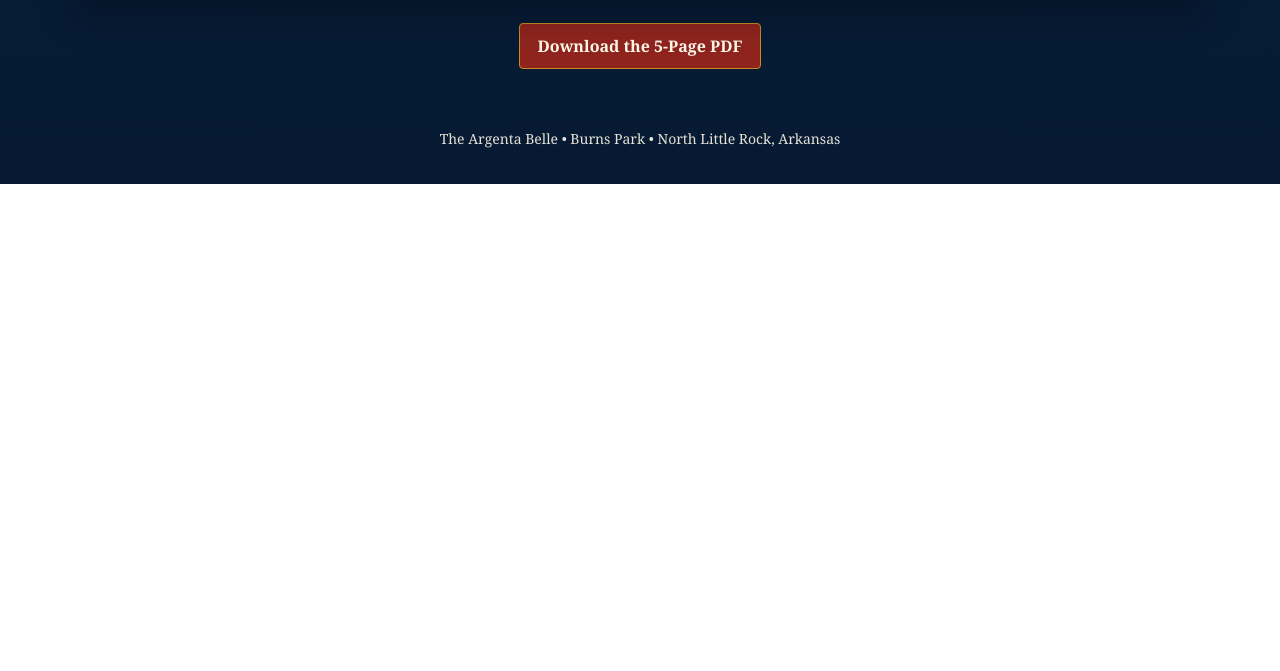
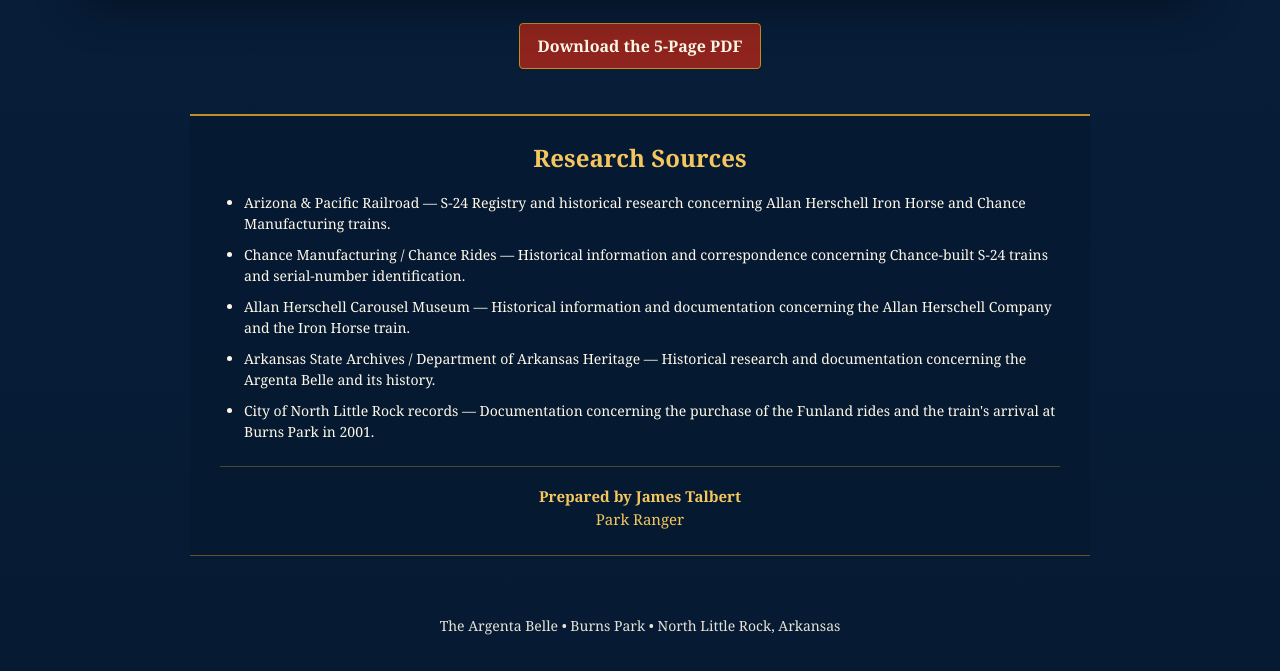
Before and after one commit to argentabelle/Argenta-Belle, a plain HTML site: page index.html in a window 1280 px wide. Shown: the part 4705-5376 px from the top of the page. Before the commit the page ends 4889 px from the top, so only its background shows below. Drawn offline with Linux system fonts and the light colour scheme.

Commit message:
Update index.html

```diff
--- a/index.html
+++ b/index.html
@@ -7,6 +7,34 @@
 <link rel="preload" as="image" href="page1.png">
 
 <title>The Argenta Belle — Then and Now</title>
+
+<meta name="description"
+      content="The Argenta Belle — Then and Now. Discover the story behind the historic train at Burns Park in North Little Rock, Arkansas.">
+
+<link rel="canonical"
+      href="https://argentabelle.github.io/Argenta-Belle/">
+
+<!-- Facebook / Open Graph -->
+<meta property="og:type" content="website">
+<meta property="og:url"
+      content="https://argentabelle.github.io/Argenta-Belle/">
+<meta property="og:title"
+      content="The Argenta Belle — Then and Now">
+<meta property="og:description"
+      content="The Story Behind the Train — Explore the history, photographs, and documents of the Argenta Belle at Burns Park.">
+<meta property="og:image"
+      content="https://argentabelle.github.io/Argenta-Belle/page1.png">
+<meta property="og:image:alt"
+      content="The Argenta Belle at Burns Park">
+
+<!-- Social media preview -->
+<meta name="twitter:card" content="summary_large_image">
+<meta name="twitter:title"
+      content="The Argenta Belle — Then and Now">
+<meta name="twitter:description"
+      content="The Story Behind the Train — Explore the history of the Argenta Belle at Burns Park.">
+<meta name="twitter:image"
+      content="https://argentabelle.github.io/Argenta-Belle/page1.png">
 
 <style>
   :root {
@@ -33,10 +61,7 @@
     font-family:Georgia, "Times New Roman", serif;
   }
 
-  /*
-    Hide the website structure until Page 1 is ready.
-    This prevents the brief flash of the page without pictures.
-  */
+  /* Hide the website until Page 1 is ready */
   body.loading .site-content {
     visibility:hidden;
   }
@@ -153,6 +178,46 @@
     letter-spacing:1px;
   }
 
+  /* Research Sources */
+  .sources {
+    max-width:900px;
+    margin:45px auto 35px;
+    padding:25px 30px;
+    color:#fff8e8;
+    background:rgba(5,24,48,.75);
+    border-top:2px solid var(--gold);
+    border-bottom:1px solid rgba(197,138,34,.5);
+    text-align:left;
+  }
+
+  .sources h2 {
+    margin:0 0 18px;
+    color:#f4c65e;
+    text-align:center;
+    font-size:24px;
+  }
+
+  .sources ul {
+    margin:0;
+    padding-left:24px;
+  }
+
+  .sources li {
+    margin-bottom:10px;
+    line-height:1.5;
+    font-size:14px;
+  }
+
+  .prepared-by {
+    margin:24px 0 0;
+    padding-top:18px;
+    border-top:1px solid rgba(197,138,34,.4);
+    text-align:center;
+    color:#f4c65e;
+    font-size:15px;
+    line-height:1.5;
+  }
+
   footer {
     color:#fff8e8;
     text-align:center;
@@ -187,6 +252,19 @@
       top:12px;
       font-size:9px;
     }
+
+    .sources {
+      padding:20px 18px;
+      margin-top:32px;
+    }
+
+    .sources h2 {
+      font-size:21px;
+    }
+
+    .sources li {
+      font-size:13px;
+    }
   }
 </style>
 </head>
@@ -196,7 +274,10 @@
 <div class="site-content">
 
 <header>
-  <div class="brand">THE ARGENTA BELLE</div>
+
+  <div class="brand">
+    THE ARGENTA BELLE
+  </div>
 
   <div class="subtitle">
     Then and Now • The Story Behind the Train
@@ -209,67 +290,90 @@
     <a href="#page-4">4</a>
     <a href="#page-5">5</a>
   </nav>
+
 </header>
 
 <main>
 
   <div class="intro">
+
     <h1>The Argenta Belle</h1>
 
     <p>
       A historical presentation of the train, its Chance Manufacturing heritage,
       and its years of operation at Burns Park.
     </p>
+
   </div>
 
 
   <section class="page-card" id="page-1">
-    <div class="page-number">PAGE 1 OF 5</div>
+
+    <div class="page-number">
+      PAGE 1 OF 5
+    </div>
 
     <img
       src="page1.png"
       alt="The Argenta Belle — The Story Behind the Train"
       fetchpriority="high">
+
   </section>
 
 
   <section class="page-card" id="page-2">
-    <div class="page-number">PAGE 2 OF 5</div>
+
+    <div class="page-number">
+      PAGE 2 OF 5
+    </div>
 
     <img
       src="page2.png"
       alt="The Argenta Belle — Then and Now"
       loading="lazy">
+
   </section>
 
 
   <section class="page-card" id="page-3">
-    <div class="page-number">PAGE 3 OF 5</div>
+
+    <div class="page-number">
+      PAGE 3 OF 5
+    </div>
 
     <img
       src="page3.png"
       alt="The Argenta Belle — A Timeline of History"
       loading="lazy">
+
   </section>
 
 
   <section class="page-card" id="page-4">
-    <div class="page-number">PAGE 4 OF 5</div>
+
+    <div class="page-number">
+      PAGE 4 OF 5
+    </div>
 
     <img
       src="page4.png"
       alt="The Argenta Belle — A New Home, 2001"
       loading="lazy">
+
   </section>
 
 
   <section class="page-card" id="page-5">
-    <div class="page-number">PAGE 5 OF 5</div>
+
+    <div class="page-number">
+      PAGE 5 OF 5
+    </div>
 
     <img
       src="page5.png"
       alt="The Argenta Belle — Allan Herschell Company Documentation"
       loading="lazy">
+
   </section>
 
 
@@ -287,65 +391,139 @@
         text-decoration:none;
         font-weight:bold;
       ">
+
       Download the 5-Page PDF
+
     </a>
 
   </div>
 
+
+  <!-- Research Sources -->
+
+  <section class="sources">
+
+    <h2>
+      Research Sources
+    </h2>
+
+    <ul>
+
+      <li>
+        Arizona &amp; Pacific Railroad — S-24 Registry and historical research
+        concerning Allan Herschell Iron Horse and Chance Manufacturing trains.
+      </li>
+
+      <li>
+        Chance Manufacturing / Chance Rides — Historical information and
+        correspondence concerning Chance-built S-24 trains and serial-number
+        identification.
+      </li>
+
+      <li>
+        Allan Herschell Carousel Museum — Historical information and
+        documentation concerning the Allan Herschell Company and the Iron Horse train.
+      </li>
+
+      <li>
+        Arkansas State Archives / Department of Arkansas Heritage — Historical
+        research and documentation concerning the Argenta Belle and its history.
+      </li>
+
+      <li>
+        City of North Little Rock records — Documentation concerning the purchase
+        of the Funland rides and the train's arrival at Burns Park in 2001.
+      </li>
+
+    </ul>
+
+
+    <p class="prepared-by">
+
+      <strong>Prepared by James Talbert</strong><br>
+      Park Ranger
+
+    </p>
+
+  </section>
+
 </main>
 
+
 <footer>
+
   The Argenta Belle • Burns Park • North Little Rock, Arkansas
+
 </footer>
 
 </div>
 
 
 <script>
+
 (function () {
 
   const firstImage = document.querySelector("#page-1 img");
 
   function revealPage() {
+
     document.body.classList.remove("loading");
     document.body.classList.add("ready");
+
   }
 
   if (!firstImage) {
+
     revealPage();
     return;
+
   }
 
   /*
-    If Page 1 is already cached, reveal the site immediately.
+    If Page 1 is already cached,
+    reveal the site immediately.
   */
+
   if (firstImage.complete && firstImage.naturalWidth > 0) {
+
     revealPage();
     return;
+
   }
 
   /*
-    Otherwise wait until Page 1 has finished loading.
+    Otherwise wait until Page 1
+    has finished loading.
   */
-  firstImage.addEventListener("load", revealPage, {
-    once:true
-  });
+
+  firstImage.addEventListener(
+    "load",
+    revealPage,
+    { once:true }
+  );
 
   /*
-    If the image fails for some reason, still allow the website
-    to appear rather than leaving the visitor with a blank screen.
+    If the image fails, still allow
+    the website to appear.
   */
-  firstImage.addEventListener("error", revealPage, {
-    once:true
-  });
+
+  firstImage.addEventListener(
+    "error",
+    revealPage,
+    { once:true }
+  );
 
   /*
-    Safety fallback. If something unusual happens with the browser
-    or network, don't keep the website hidden indefinitely.
+    Safety fallback.
   */
-  setTimeout(revealPage, 10000);
+
+  setTimeout(
+    revealPage,
+    10000
+  );
 
 })();
+
 </script>
 
 </body>
```
